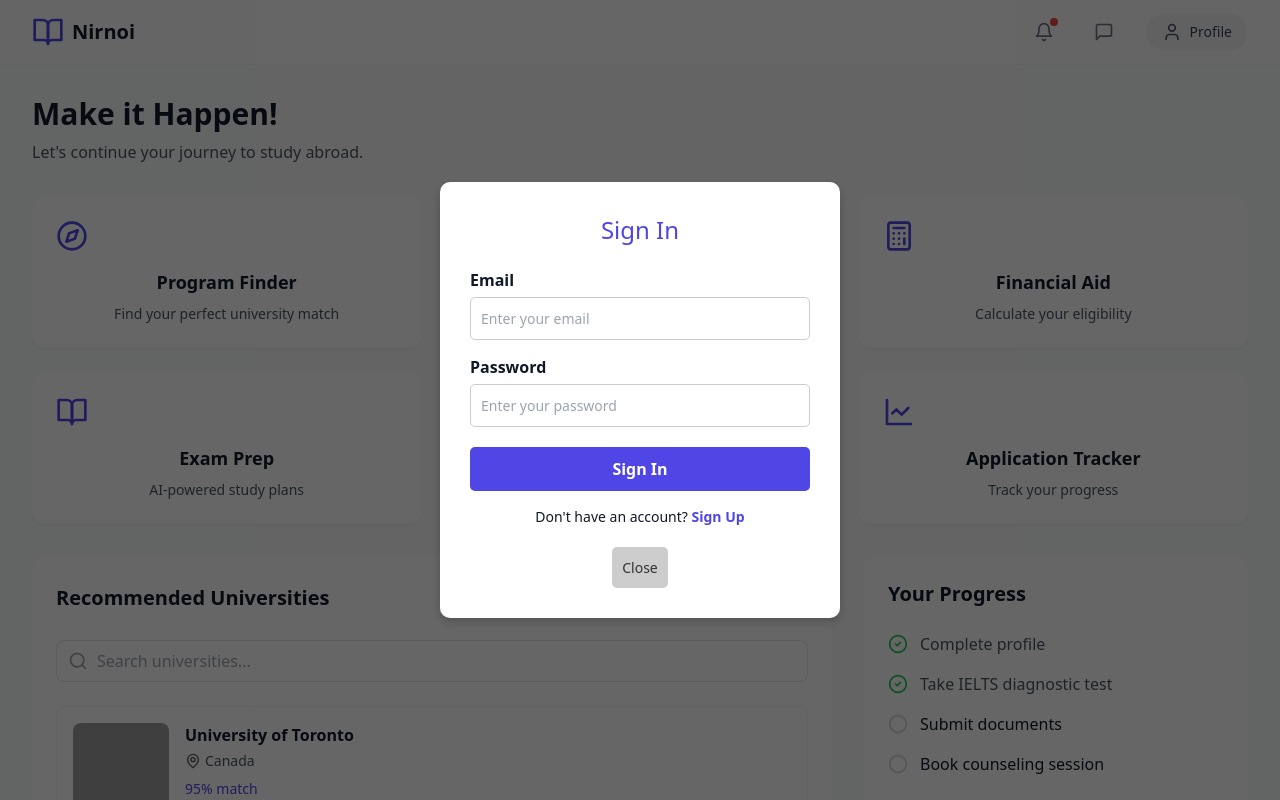
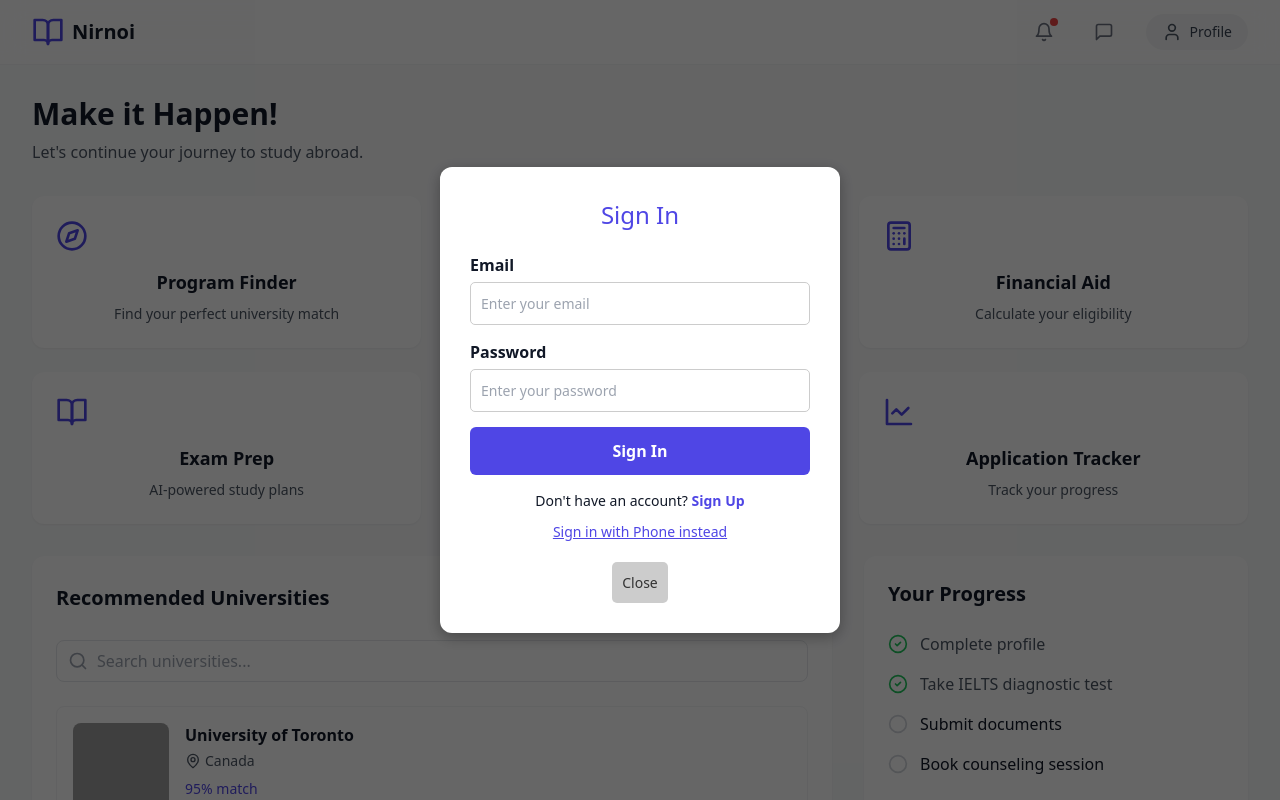
Before and after one commit to antor-rafi/nirnoi-app, a React (Vite) app: page / in a window 1280 px wide. Both pictures are taken after a click on the button "Profile". Shown: the top 800 px of the page. Built offline with nearby package versions, Linux system fonts and the light colour scheme; grey boxes are pictures that could not be loaded.

Commit message:
SignInModalUpdate

```diff
--- a/src/components/SignInModal.tsx
+++ b/src/components/SignInModal.tsx
@@ -1,10 +1,12 @@
-import React from "react";
+import React, { useState } from "react";
 
 interface SignInModalProps {
   onClose: () => void;
 }
 
 const SignInModal: React.FC<SignInModalProps> = ({ onClose }) => {
+  const [usePhone, setUsePhone] = useState(false); // State to toggle between Email and Phone options
+
   return (
     <div
       style={{
@@ -24,9 +26,9 @@ const SignInModal: React.FC<SignInModalProps> = ({ onClose }) => {
         style={{
           background: "white",
           padding: "30px",
-          borderRadius: "10px",
+          borderRadius: "12px",
           width: "400px",
-          boxShadow: "0 4px 10px rgba(0, 0, 0, 0.2)",
+          boxShadow: "0 4px 15px rgba(0, 0, 0, 0.3)",
           textAlign: "center",
         }}
       >
@@ -36,11 +38,11 @@ const SignInModal: React.FC<SignInModalProps> = ({ onClose }) => {
         <form>
           <div style={{ marginBottom: "15px", textAlign: "left" }}>
             <label style={{ display: "block", marginBottom: "5px", fontWeight: "bold" }}>
-              Email
+              {usePhone ? "Phone Number" : "Email"}
             </label>
             <input
-              type="email"
-              placeholder="Enter your email"
+              type={usePhone ? "tel" : "email"}
+              placeholder={usePhone ? "Enter your phone number" : "Enter your email"}
               required
               style={{
                 width: "100%",
@@ -51,7 +53,7 @@ const SignInModal: React.FC<SignInModalProps> = ({ onClose }) => {
               }}
             />
           </div>
-          <div style={{ marginBottom: "20px", textAlign: "left" }}>
+          <div style={{ marginBottom: "15px", textAlign: "left" }}>
             <label style={{ display: "block", marginBottom: "5px", fontWeight: "bold" }}>
               Password
             </label>
@@ -72,8 +74,8 @@ const SignInModal: React.FC<SignInModalProps> = ({ onClose }) => {
             type="submit"
             style={{
               width: "100%",
-              padding: "10px",
-              borderRadius: "5px",
+              padding: "12px",
+              borderRadius: "6px",
               background: "#4F46E5",
               color: "white",
               border: "none",
@@ -99,6 +101,18 @@ const SignInModal: React.FC<SignInModalProps> = ({ onClose }) => {
             Sign Up
           </a>
         </div>
+        <div style={{ marginTop: "10px", fontSize: "14px", cursor: "pointer" }}>
+          <span
+            onClick={() => setUsePhone(!usePhone)}
+            style={{
+              color: "#4F46E5",
+              textDecoration: "underline",
+              cursor: "pointer",
+            }}
+          >
+            {usePhone ? "Sign in with Email instead" : "Sign in with Phone instead"}
+          </span>
+        </div>
         <button
           onClick={onClose}
           style={{
```
